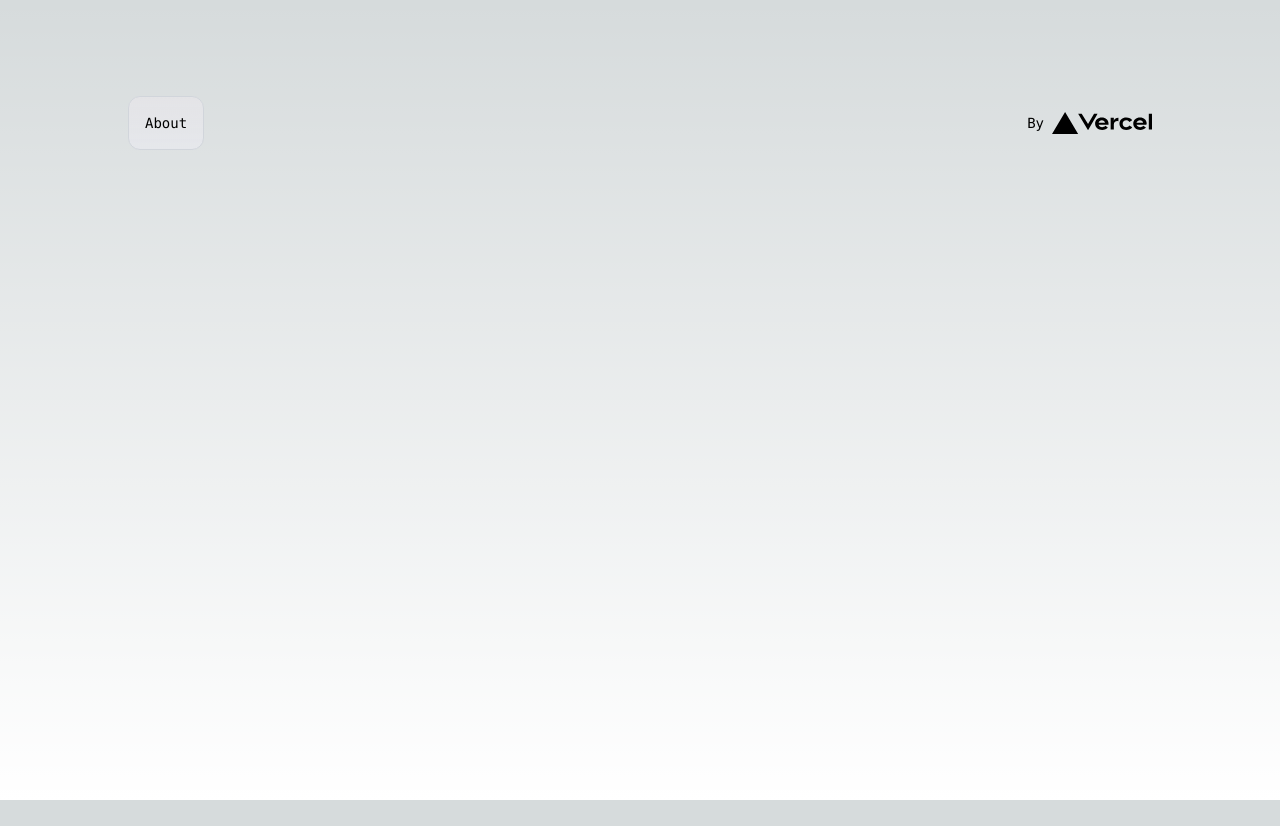
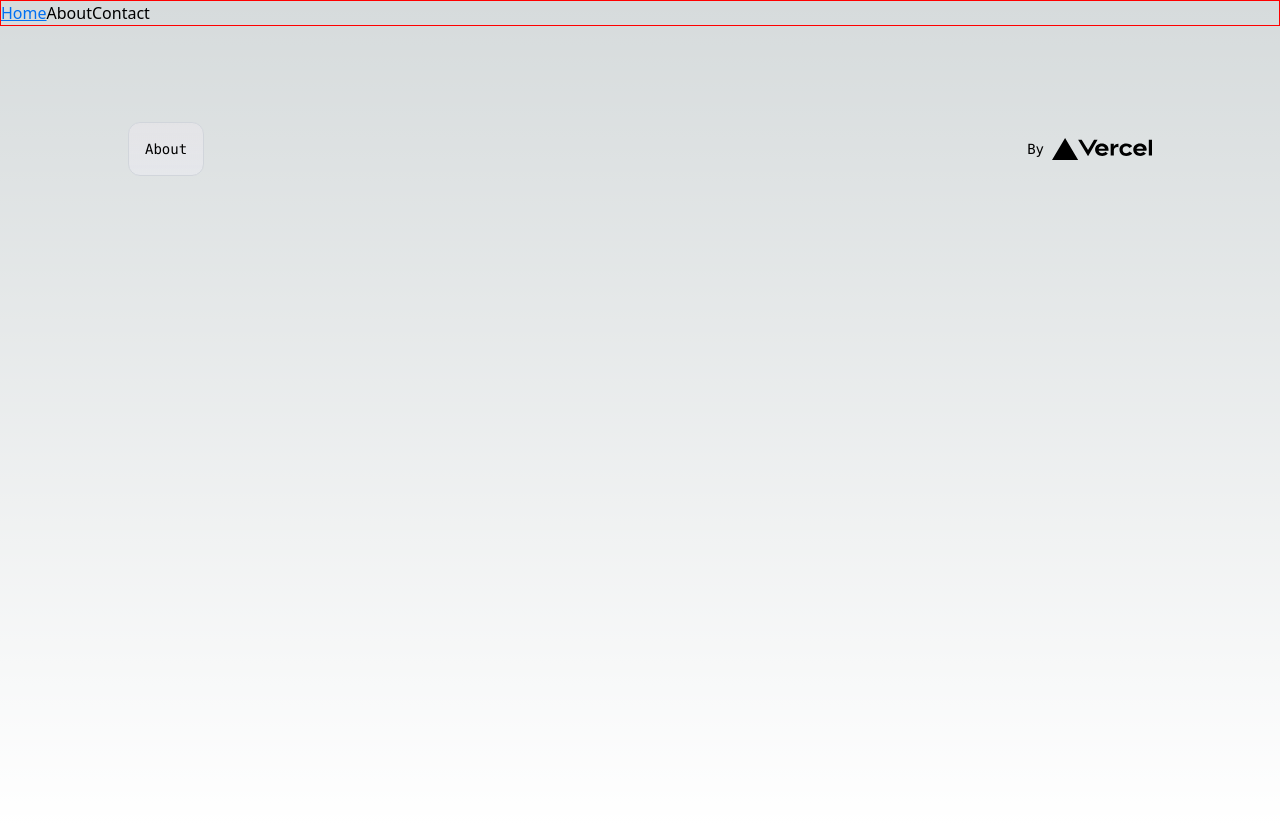
Before and after one commit to rodwyn/my-baby-steps-in-nextJS, a Next.js app: page / in a window 1280 px wide. Before the commit the page ends 800 px from the top, so only its background shows below. Built offline with nearby package versions, Linux system fonts and the light colour scheme.

Commit message:
Added Navbar component.

```diff
--- /dev/null
+++ b/components/ActiveLink.tsx
@@ -0,0 +1,22 @@
+import Link from "next/link";
+import { useRouter } from "next/router";
+
+interface ActiveLinkProps {
+  href: string;
+  text: string;
+}
+
+const style = {
+  color: "#0070f3",
+  textDecoration: "underline",
+};
+
+export const ActiveLink = ({ href, text }: ActiveLinkProps) => {
+  const { asPath } = useRouter();
+
+  return (
+    <Link href={href} legacyBehavior>
+      <a style={asPath === href ? style : undefined}>{text}</a>
+    </Link>
+  );
+};
--- /dev/null
+++ b/components/Navbar.module.css
@@ -0,0 +1,3 @@
+.menu {
+  border: red solid thin;
+}
--- /dev/null
+++ b/components/Navbar.tsx
@@ -0,0 +1,13 @@
+import React from "react";
+import styles from "./Navbar.module.css";
+import { ActiveLink } from "./ActiveLink";
+
+export const Navbar = () => {
+  return (
+    <nav className={styles.menu}>
+      <ActiveLink text="Home" href="/" />
+      <ActiveLink text="About" href="/about" />
+      <ActiveLink text="Contact" href="/contact" />
+    </nav>
+  );
+};
--- /dev/null
+++ b/pages/contact.tsx
@@ -0,0 +1,18 @@
+import Link from "next/link";
+
+export default function Contact() {
+  return (
+    <main className="flex min-h-screen flex-col items-center justify-between p-24">
+      <div className="z-10 w-full max-w-5xl items-center justify-between font-mono text-sm lg:flex">
+        <p className="fixed left-0 top-0 flex w-full justify-center border-b border-gray-300 bg-gradient-to-b from-zinc-200 pb-6 pt-8 backdrop-blur-2xl dark:border-neutral-800 dark:bg-zinc-800/30 dark:from-inherit lg:static lg:w-auto  lg:rounded-xl lg:border lg:bg-gray-200 lg:p-4 lg:dark:bg-zinc-800/30">
+          <Link
+            className="pointer-events-none flex place-items-center gap-2 p-8 lg:pointer-events-auto lg:p-0"
+            href="/"
+          >
+            Home
+          </Link>
+        </p>
+      </div>
+    </main>
+  );
+}
--- a/pages/index.tsx
+++ b/pages/index.tsx
@@ -1,11 +1,14 @@
 import Image from "next/image";
 import { Inter } from "next/font/google";
 import Link from "next/link";
+import { Navbar } from "@/components/Navbar";
 
 const inter = Inter({ subsets: ["latin"] });
 
 export default function Home() {
   return (
+    <>
+      <Navbar />
       <main className="flex min-h-screen flex-col items-center justify-between p-24">
         <div className="z-10 w-full max-w-5xl items-center justify-between font-mono text-sm lg:flex">
           <p className="fixed left-0 top-0 flex w-full justify-center border-b border-gray-300 bg-gradient-to-b from-zinc-200 pb-6 pt-8 backdrop-blur-2xl dark:border-neutral-800 dark:bg-zinc-800/30 dark:from-inherit lg:static lg:w-auto  lg:rounded-xl lg:border lg:bg-gray-200 lg:p-4 lg:dark:bg-zinc-800/30">
@@ -36,5 +39,6 @@
           </div>
         </div>
       </main>
+    </>
   );
 }
```
Lines whose indentation alone changed are shown as unchanged.
